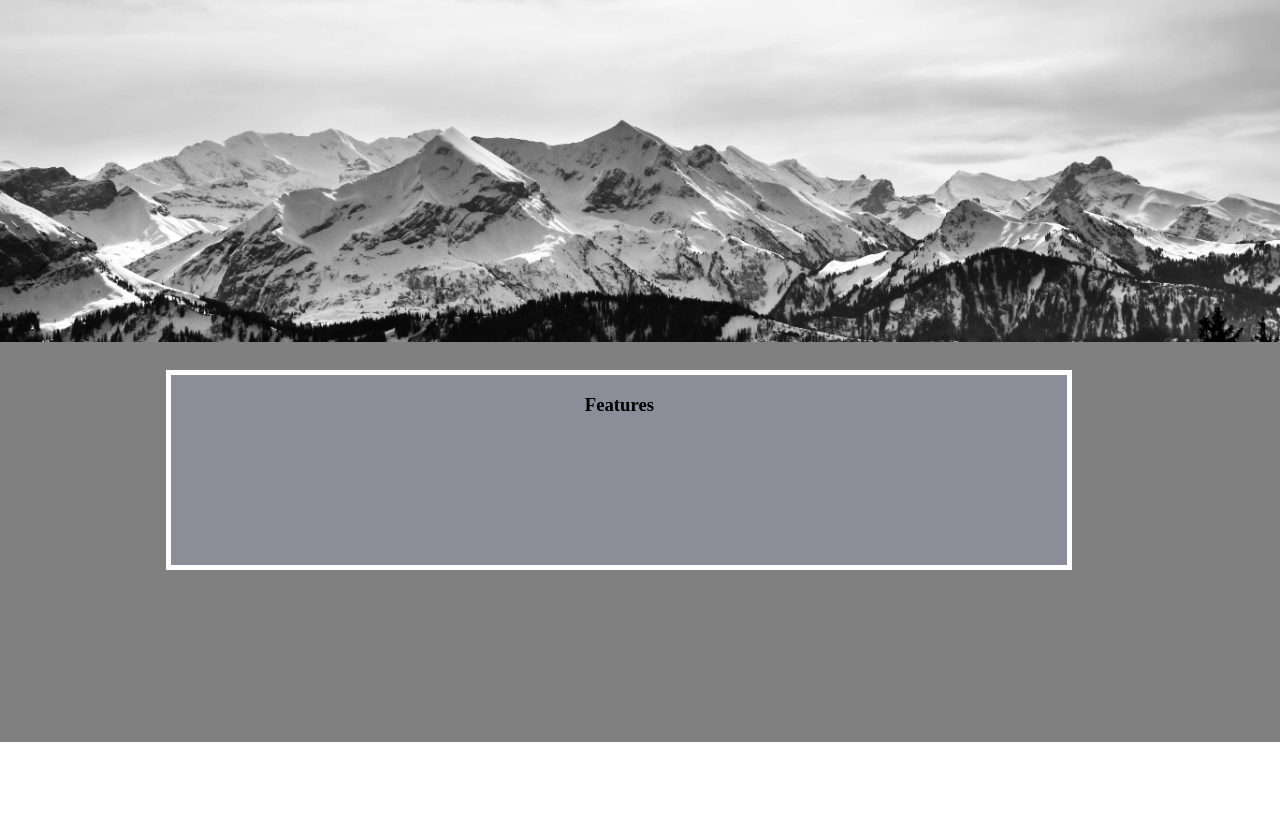
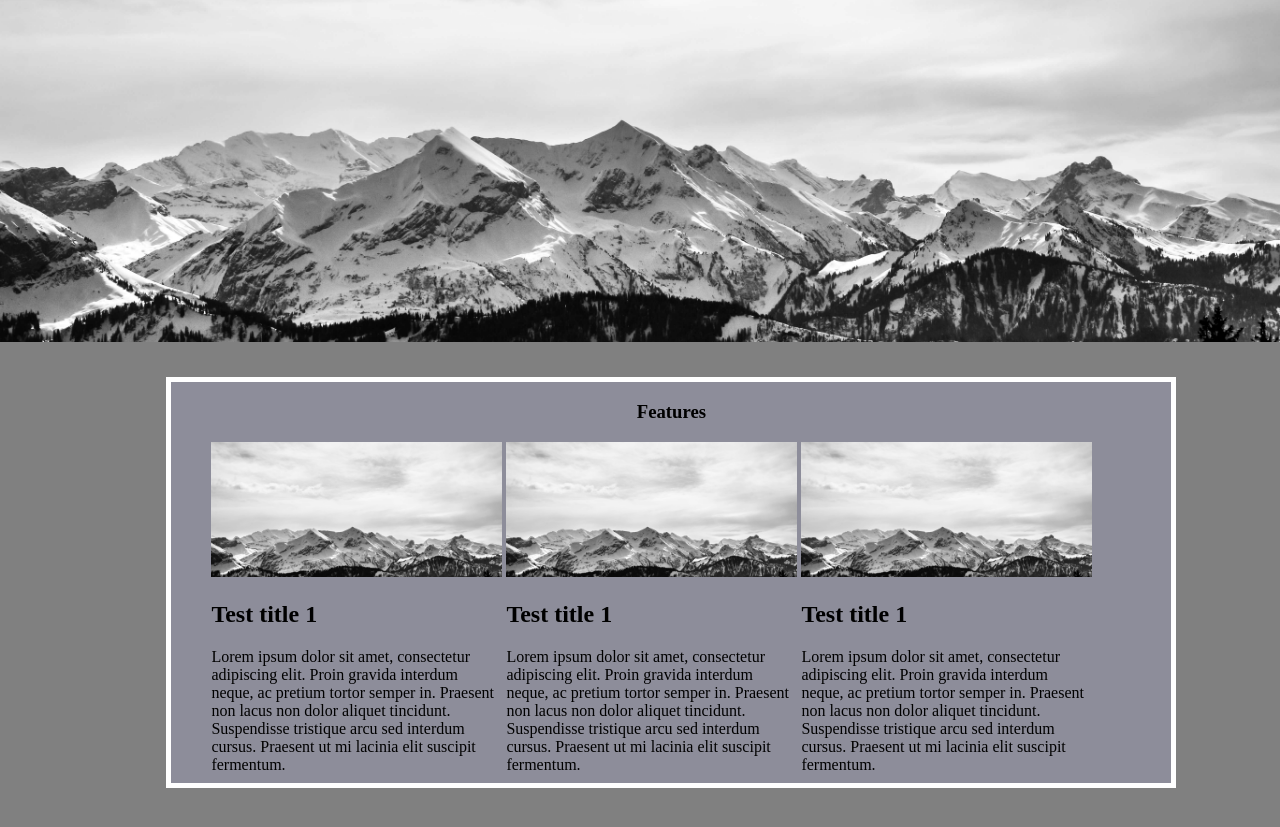
Before and after one commit to Ninja-Janin/training, a website: page index.html in a window 1280 px wide. Shown: the part 223-1050 px from the top of the page. Before the commit the page ends 965 px from the top, so only its background shows below. Drawn offline with Linux system fonts and the light colour scheme.

Commit message:
add content

```diff
--- /dev/null
+++ b/app/assets/scss/layout/_content.scss
@@ -0,0 +1,33 @@
+.l-content{
+  height: 501px;
+  background-color: grey;
+  margin-top: -4px;
+  position: relative;
+
+  &__article {
+    position: absolute;
+    width: 1000px;
+    height: 401px;
+    background-color: #8d8d9a;
+    border: 5px solid white;
+    left: 13%;
+    top: 7%;
+  }
+
+  & img {
+	  width: 100%;
+  }
+
+  & li {
+	  display: -webkit-inline-box;
+  }
+
+  &__container {
+	  height: 159px;
+	  width: 291px;
+  }
+
+  &__title {
+   text-align: center;
+  }
+}
--- a/app/assets/scss/layout/_main.scss
+++ b/app/assets/scss/layout/_main.scss
@@ -1,20 +1,2 @@
-.l-content{
-  height: 400px;
-  background-color: grey;
-  margin-top: -4px;
-  position: relative;
-
-  &__article {
-    width: 70%;
-    height: 190px;
-    background-color: #8d8d9a;
-    border: 5px solid white;
-    left: 13%;
-    position: absolute;
-    top: 7%;
-  }
-
-  &__title {
-   text-align: center;
-  }
+.l-main{
 }
--- a/index.html
+++ b/index.html
@@ -6,15 +6,56 @@
   <link rel="stylesheet" href="./public/style.css">
 </head>
 <body>
+	<main>
 		<header class="l-header">
 			<h1 class="l-header__title">My Test Site</h1>
 			<img src="./app/assets/images/bg.jpeg" alt="">
 		</header>
+
 		<section class="l-content">
 			<article class="l-content__article">
+				<header>
 					<h3 class="l-content__title">Features</h3>
+				</header>
+				<ul>
+					<li>
+						<article class="l-content__container">
+							<img src="./app/assets/images/bg.jpeg" alt="">
+							<h2>Test title 1</h2>
+							<p>
+								Lorem ipsum dolor sit amet, consectetur adipiscing elit. Proin gravida interdum neque,
+								ac pretium tortor semper in. Praesent non lacus non dolor aliquet tincidunt. Suspendisse
+								tristique arcu sed interdum cursus. Praesent ut mi lacinia elit suscipit fermentum.
+							</p>
+						<article>
+					</li>
+					<li>
+						<article class="l-content__container">
+							<img src="./app/assets/images/bg.jpeg" alt="">
+							<h2>Test title 1</h2>
+							<p>
+								Lorem ipsum dolor sit amet, consectetur adipiscing elit. Proin gravida interdum neque,
+								ac pretium tortor semper in. Praesent non lacus non dolor aliquet tincidunt. Suspendisse
+								tristique arcu sed interdum cursus. Praesent ut mi lacinia elit suscipit fermentum.
+							</p>
+						<article>
+					</li>
+					<li>
+						<article class="l-content__container">
+							<img src="./app/assets/images/bg.jpeg" alt="">
+							<h2>Test title 1</h2>
+							<p>
+								Lorem ipsum dolor sit amet, consectetur adipiscing elit. Proin gravida interdum neque,
+								ac pretium tortor semper in. Praesent non lacus non dolor aliquet tincidunt. Suspendisse
+								tristique arcu sed interdum cursus. Praesent ut mi lacinia elit suscipit fermentum.
+							</p>
+						<article>
+					</li>
+				</ul>
 			</article>
 		</section>
+		<footer></footer>
+	</main>
   	<script src="./app/src/index.js"></script>
 </body>
 </html>
```
Also changed, not shown: public/style.css. Lines whose indentation alone changed are shown as unchanged.
